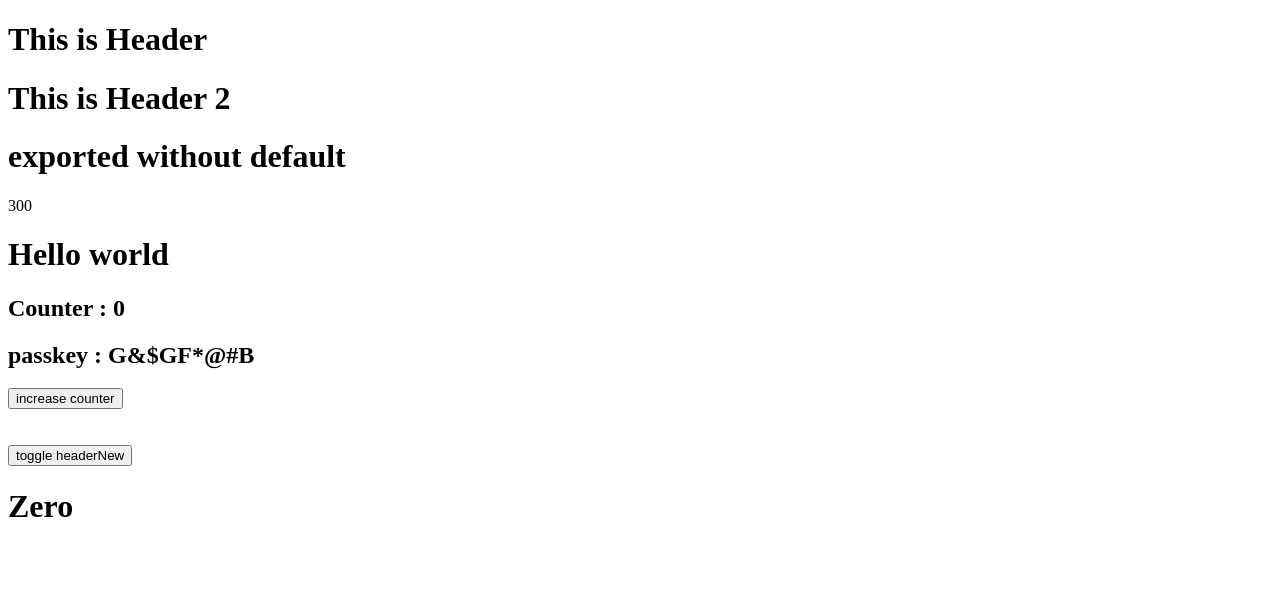
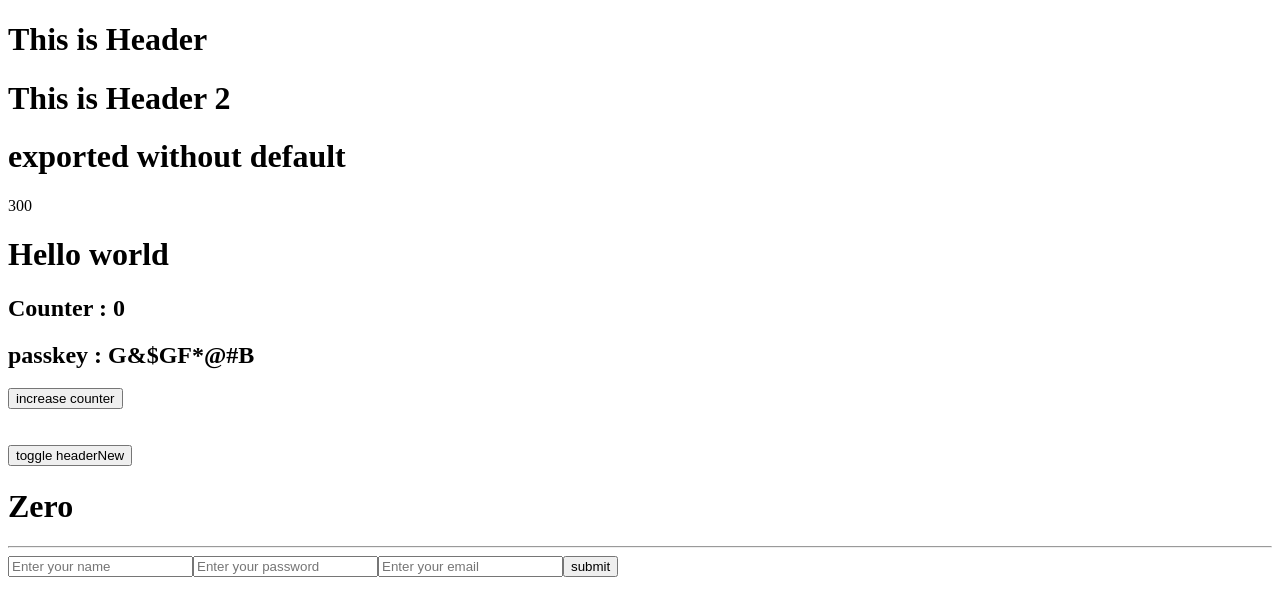
Before and after one commit to kaihatsuRONIT/reactRevision, a React (Vite) app in the folder react-blog-app/: page / in a window 1280 px wide. Shown: the top 616 px of the page. Built offline with nearby package versions, Linux system fonts and the light colour scheme.

Commit message:
multi field handling

```diff
--- a/react-blog-app/src/App.jsx
+++ b/react-blog-app/src/App.jsx
@@ -13,6 +13,16 @@ function App() {
   }
   function sayMyName(user){
     console.log(user)
+  }
+  const [name,setName] = useState("");
+  const [password,setPassword] = useState("");
+  const [email,setEmail] = useState("");
+
+  function showCredentials(){
+    setName("")
+    setPassword("")
+    setEmail("")
+    console.table(name,password,email);
   }
   return (
     <>
@@ -35,6 +45,12 @@ function App() {
         :isView == 3? <HeaderNew/>
         :<h1>Outta Universe</h1>
       }
+      <hr/>
+      <input type="text" placeholder="Enter your name" value={name} onChange={(e)=> setName(e.target.value)}/>
+      <input type="password" placeholder="Enter your password" value={password} onChange={(e)=> setPassword(e.target.value)}/>
+      <input type="text" placeholder="Enter your email" value={email} onChange={(e)=> setEmail(e.target.value)}/>
+      <button onClick={()=>showCredentials()}>submit</button>
+      <h3>{name}</h3>
     </>
   )
 }
```
